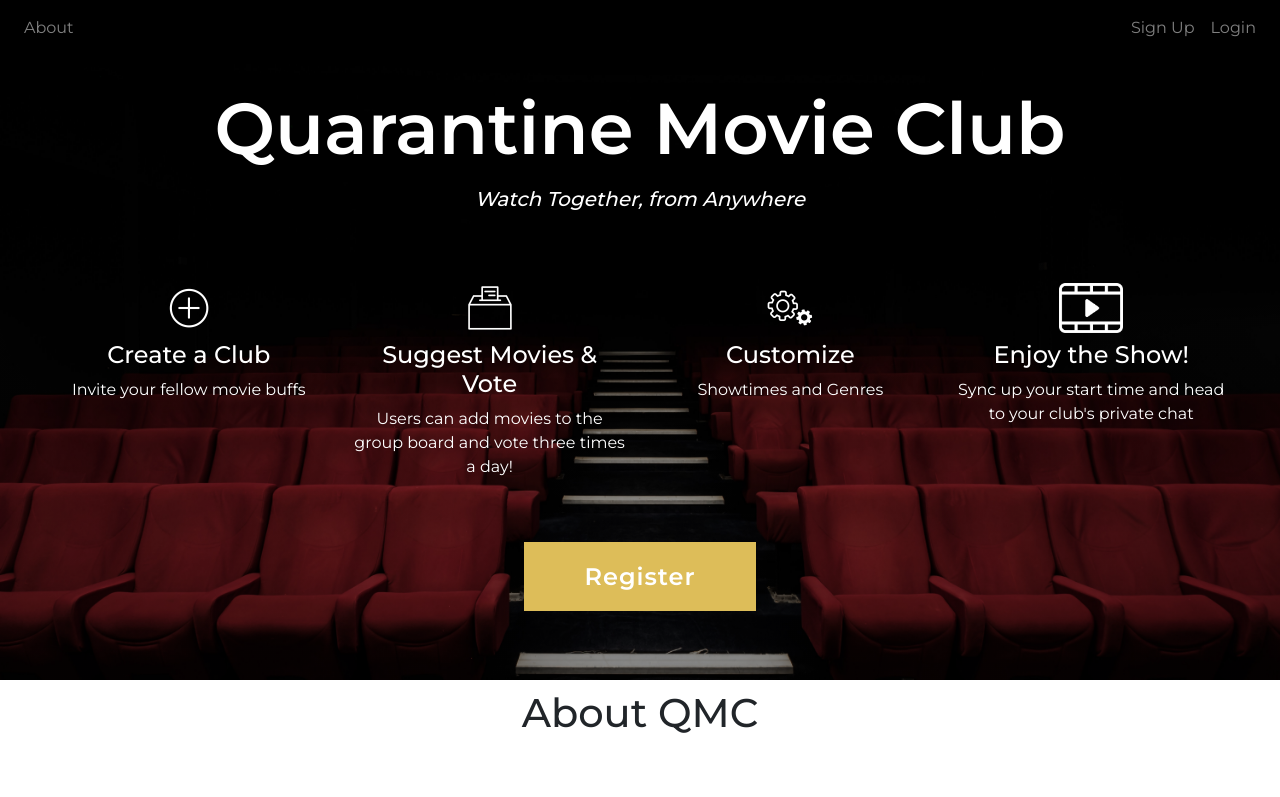
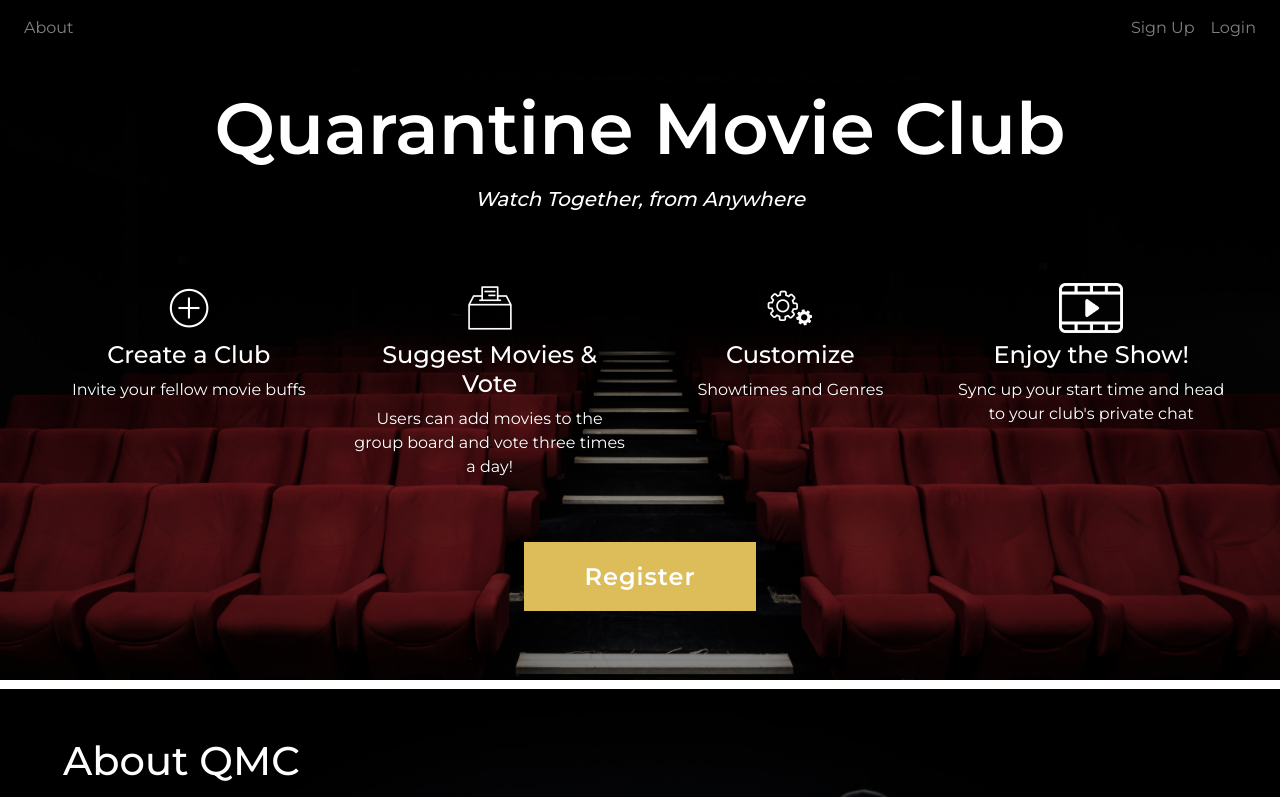
Before and after one commit to KGorham05/qmovie-club, a website: page public/index.html in a window 1280 px wide. Shown: the top 797 px of the page. Drawn offline with nearby package versions, Linux system fonts and the light colour scheme.

Commit message:
working on About QMC section

```diff
--- a/public/index.html
+++ b/public/index.html
@@ -79,28 +79,16 @@
 
   <!-- About -->
   <section class="about">
-    <div class="container">
+    <div class="container-fluid">
       <div class="row">
-        <div class="col-lg-12 text-center">
-          <h1 class="about-title">About QMC</h1>
+        <div class="col-lg-5">
+          <div class="row">
+            <div class="col-lg-12">
+              <h1 class="about-title ml-5 mt-5">About QMC</h1>
             </div>
           </div>
-    </div>
-  </section>
-
-
-  <!-- Old About Section -->
-  <!-- <section class="about" id="about">
-    <div class="container-fluid">
           <div class="row">
-        <div class="col-lg-12 d-flex flex-column">
-          <div class="row">
-            <div class="col-lg-12 why-qmc">
-              <div class="text-center">
-                <h1 class="why-qmc-title t-shadow mt-3">Why QMC?</h1>
-              </div>
-              <div class="card mb-5 why-qmc-card">
-                <div class="card-body">
+            <div class="col-lg-12 mx-5 mt-5">
               <p>
                 Quarantine Movie club brings your friends together while you stay apart.
               </p>
@@ -117,25 +105,29 @@
               <p class="text-right">- Kevin Gorham</p>
             </div>
           </div>
+          <!-- <div class="row">
+            <div class="col-lg-12 mx-5 mb-2">
+              <h1>Contact</h1>
+              <h5>Have a Question? Want to Work Together? </h5>
             </div>
           </div>
-          <div class="row flex-grow-1">
-            <div class="col-lg-7 bg-grey contact text-center br-7">
-              <h3 class="contact-title t-shadow mt-3">Contact Me</h3>
+          <div class="row">
+            <div class="col-lg-12 mx-5">
               <form action="">
                 <div class="row mb-3">
                   <div class="col-12">
-                    <input type="text" placeholder="Name" class="name-input">
+                    <input type="text" placeholder="Tell Me Your Name" class="name-input">
                   </div>
                 </div>
                 <div class="row mb-3">
                   <div class="col-12">
-                    <input type="email" placeholder="Email" class="email-input">
+                    <input type="email" placeholder="Enter Your Email" class="email-input">
                   </div>
                 </div>
                 <div class="row mb-3">
                   <div class="col-12">
-                    <textarea name="Message" class="message-input" id="" cols="30" rows="10" placeholder="Message"></textarea>
+                    <textarea name="Enter Your Message" class="message-input" id="" cols="30" rows="10"
+                      placeholder="Message"></textarea>
                   </div>
                 </div>
                 <div class="row mb-3">
@@ -145,7 +137,15 @@
                 </div>
               </form>
             </div>
-            <div class="col-lg-5 bg-grey created-by text-center">
+          </div> -->
+        </div>
+      </div>
+    </div>
+  </section>
+
+
+
+  <!-- <div class="col-lg-5 bg-grey created-by text-center">
     <h3 class="created-by-title t-shadow mt-3">Created By</h3>
     <div class="row">
       <div class="col-6 offset-1">
@@ -179,27 +179,23 @@
         </div>
       </div>
     </div>
-            </div>
-          </div>
-        </div>
-      </div>
-    </div>
-  </section> -->
-<!--
+  </div> -->
+
+
   <div class="footer-img">
     <div class="container-fluid">
       <div class="row mt-2">
         <div class="col-12 px-0">
-          <img src="./images/theaterbg.png" alt="mystery science theater silhouette" class="footer-top">
+          <!-- <img src="./images/theaterbg.png" alt="mystery science theater silhouette" class="footer-top"> -->
         </div>
       </div>
       <div class="row">
         <div class="col-12 px-0">
-          <section class="footer fixed-bottom">
+          <section class="footer">
           </section>
         </div>
       </div>
-    </div> -->
+    </div>
 
 
 
--- a/public/stylesheets/index.css
+++ b/public/stylesheets/index.css
@@ -1,10 +1,7 @@
+/* GENERAL */
 body {
   font-family: "Montserrat", sans-serif;
   /* background-color: rgb(182, 182, 182); */
-}
-
-.bg-grey {
-  background-color: rgb(182, 182, 182);
 }
 
 .invert-color {
@@ -15,10 +12,12 @@ body {
   text-shadow: 2px 2px 0px rgb(0, 0, 0);
 }
 
+/* NAVBAR */
 .navbar {
   background: rgba(0, 0, 0);
 }
 
+/* HERO */
 .hero {
   background: linear-gradient(to bottom, rgba(0, 0, 0, 0), rgba(0, 0, 0, 0.4)),
     url("../images/felix-mooneeram-evlkOfkQ5rE-unsplash.jpg");
@@ -28,18 +27,13 @@ body {
   height: 85vh;
   width: 100%;
   margin-bottom: 0.7vw;
+  color: white;
 }
 
 .hero-title {
-  color: white;
   font-size: 72px;
   margin-bottom: 2vh;
   font-weight: 600;
-}
-
-.hero-subtitle {
-  color: white;
-  /* margin-bottom: 25vh;  */
 }
 
 .icon {
@@ -47,7 +41,6 @@ body {
 }
 
 .how-it-works {
-  color: white;
   margin-top: 8vh;
   margin-bottom: 8vh;
   padding-right: 3vw;
@@ -69,29 +62,34 @@ body {
 }
 
 .hero-cta:hover {
+  color: white;
   opacity: 0.7;
   transition: opacity 0.3s ease-in-out;
   text-decoration: none;
+}
+
+.about {
+  background: linear-gradient(to bottom, rgba(0, 0, 0, 0), rgba(0, 0, 0, 0.4)),
+    url("../images/maria-ten-b7Hr2YK-FuI-unsplash.jpg");
+  background-repeat: no-repeat;
+  background-position: top;
+  background-size: cover;
+  min-height: 85vh;
+  width: 100%;
+  margin-bottom: 0.7vw;
   color: white;
 }
 
-/* .br-7 {
-  border-right: white 0.7vw solid;
-} */
-
-/*
-.how-it-works {
-  border-right: white .7vw solid;
-  background: linear-gradient(to bottom, rgba(0, 0, 0, 0), rgba(0, 0, 0, .5)), url("../images/anika-mikkelson-dWYjy9zIiF8-unsplash.jpg");
-  background-repeat: no-repeat;
-  background-position: right;
-  background-size: cover;
-} */
 
 .footer {
   height: 70px;
   background-color: rgb(0, 0, 0);
 }
+
+
+/* ****MEDIA QUERIES**** */
+
+/* Need to add media query for ipads (<1000px hero looks weird) */
 
 @media only screen and (max-width: 600px) {
   .hero {
```
Lines whose indentation alone changed are shown as unchanged.
